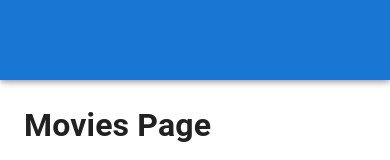
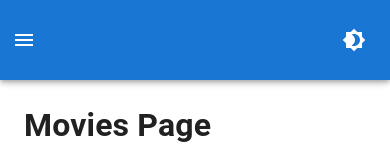
Before and after one commit to antoniomorabito/movie-react, a React (Create React App) app: page / in a window 390 px wide. Shown: the top 160 px of the page. Built offline with nearby package versions, Linux system fonts and the light colour scheme.

Commit message:
Detect device mobile

```diff
--- a/src/components/NavBar/NavBar.jsx
+++ b/src/components/NavBar/NavBar.jsx
@@ -2,15 +2,32 @@ import React from 'react';
 import { AppBar, IconButton, Toolbar, Drawer, Button, Avatar, useMediaQuery } from '@mui/material';
 import { Menu, AccountCircle, Brightness4, Brightness7 } from '@mui/icons-material';
 import useStyles from './navstyles';
+import { useTheme } from '@mui/material/styles';
 
 const NavBar = () => {
 
     const classes = useStyles();
-
+    const isMobile = useMediaQuery('(max-width:600px)');
+    const theme = useTheme();
     return (
         <>
            <AppBar position='fixed'>
             <Toolbar className={classes.toolbar}>
+                                {isMobile && (
+            <IconButton
+                     color='inherit'
+                     edge="start"
+                     style={{ outline: 'none'}}
+                     onClick={() => {}}
+                     className={classes.menuButton}
+                    >
+                       <Menu/>
+                    </IconButton>
+                )}
+            <IconButton color='inherit' sx={{ ml:1 }} onClick={() => {}}>
+                {theme.palette.mode === 'dark' ? <Brightness7/> : <Brightness4/>}
+            </IconButton>
+
             </Toolbar>
            </AppBar>
         </>
--- a/src/components/NavBar/navstyles.js
+++ b/src/components/NavBar/navstyles.js
@@ -11,6 +11,11 @@ export default makeStyles((theme) => ({
             flexWrap: 'wrap',
         }
     },
-
+     menuButton: {
+        marginRight: theme.spacing(2),
+        [theme.breakpoints.up('sm')]:{
+            display: 'none'
+        }
+    },
 
 }));
```
